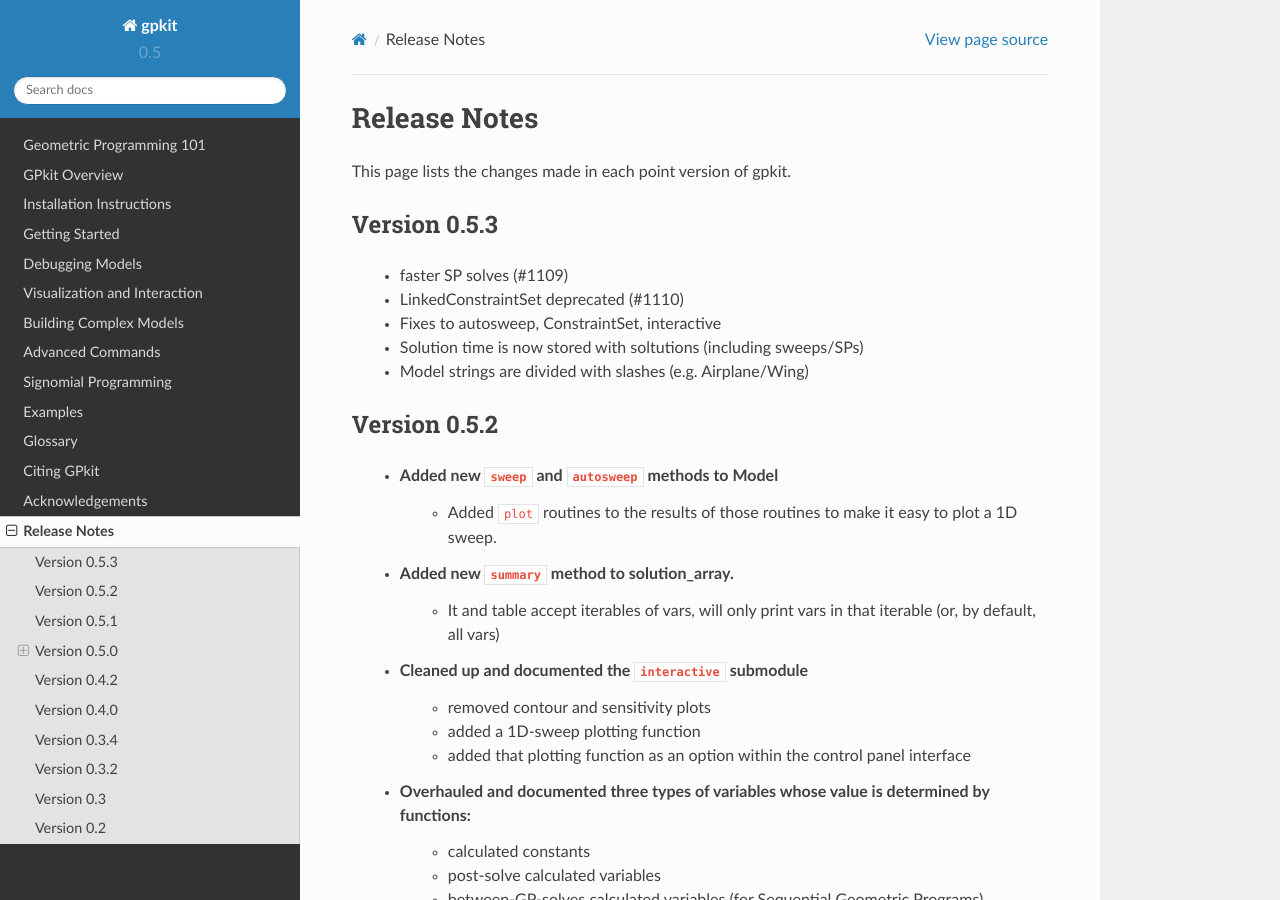
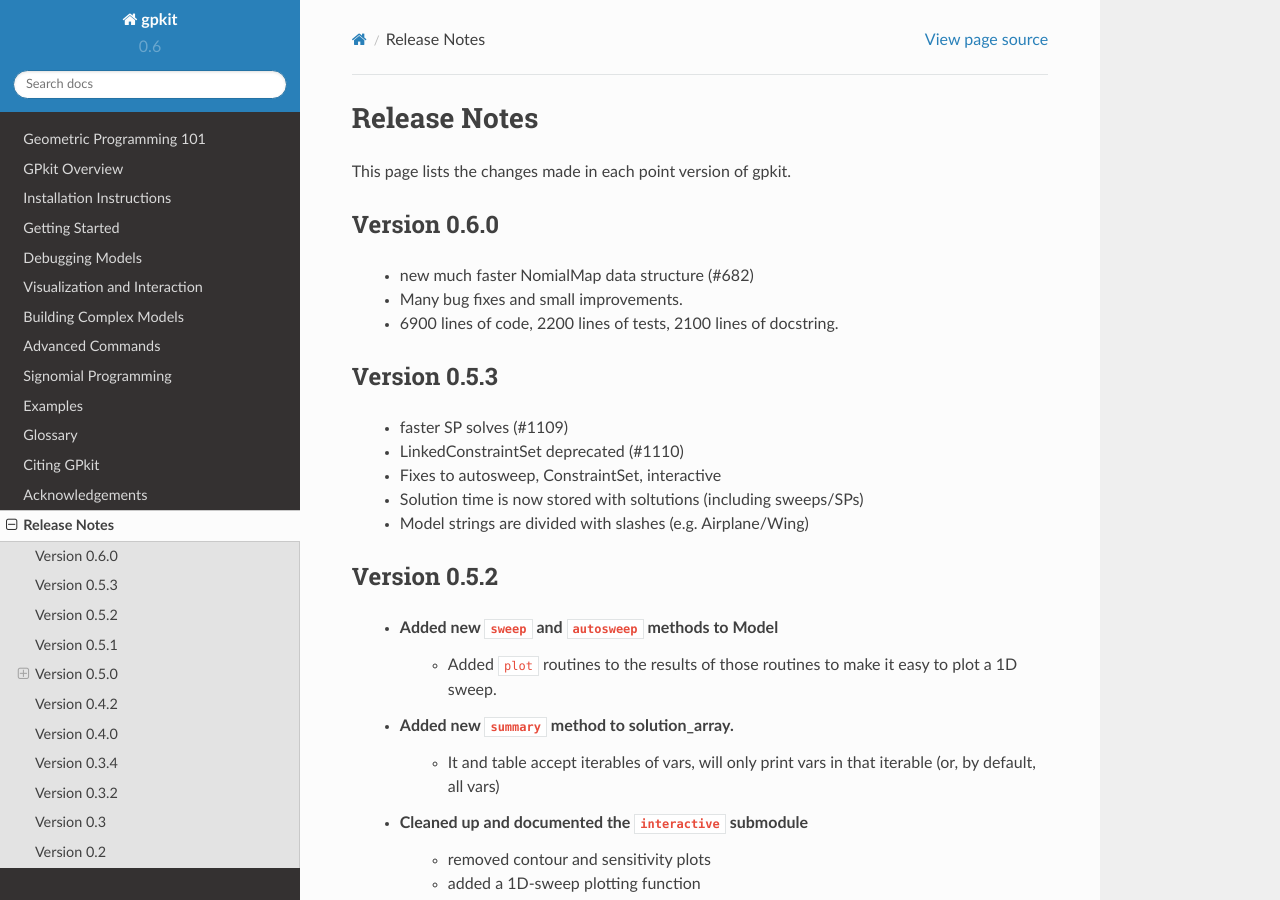
Before and after one commit to convexengineering/gpkit, a Sphinx documentation site: the page built from docs/source/releasenotes.rst, in a window 1280 px wide and 900 px high. Built offline with Sphinx 7.4.7 and the Read the Docs theme 2.0.0, drawn with Linux system fonts in a browser that asks for light colours.

Commit message:
release v0.6

```diff
--- a/docs/source/autodoc/gpkit.rst
+++ b/docs/source/autodoc/gpkit.rst
@@ -2,6 +2,9 @@
 ********
 
 *For an alphabetical listing of all commands, check out the* :ref:`genindex`
+
+gpkit package
+=============
 
 Subpackages
 -----------
--- a/docs/source/citinggpkit.rst
+++ b/docs/source/citinggpkit.rst
@@ -8,5 +8,5 @@
           title={GPkit software for geometric programming},
           howpublished={\url{https://github.com/convexengineering/gpkit}},
           year={2017},
-          note={Version 0.5.3}
+          note={Version 0.6.0}
          }
--- a/docs/source/conf.py
+++ b/docs/source/conf.py
@@ -55,9 +55,9 @@
 # built documents.
 #
 # The short X.Y version.
-version = '0.5'
+version = '0.6'
 # The full version, including alpha/beta/rc tags.
-release = '0.5.3'
+release = '0.6.0'
 
 # The language for content autogenerated by Sphinx. Refer to documentation
 # for a list of supported languages.
--- a/docs/source/releasenotes.rst
+++ b/docs/source/releasenotes.rst
@@ -2,6 +2,12 @@
 *************
 
 This page lists the changes made in each point version of gpkit.
+
+Version 0.6.0
+=============
+ * new much faster NomialMap data structure (#682)
+ * Many bug fixes and small improvements.
+ * 6900 lines of code, 2200 lines of tests, 2100 lines of docstring.
 
 Version 0.5.3
 =============
--- a/gpkit/__init__.py
+++ b/gpkit/__init__.py
@@ -19,7 +19,7 @@
 from os.path import dirname as os_path_dirname
 SETTINGS_PATH = os_sep.join([os_path_dirname(__file__), "env", "settings"])
 
-__version__ = "0.5.3"
+__version__ = "0.6.0"
 UNIT_REGISTRY = None
 SIGNOMIALS_ENABLED = False
 GPBLU = "#59ade4"
--- a/setup.py
+++ b/setup.py
@@ -53,7 +53,7 @@
     author_email="gpkit@mit.edu",
     url="https://www.github.com/convexengineering/gpkit",
     install_requires=["numpy >= 1.8.1", "pint", "scipy"],
-    version="0.5.3.0",
+    version="0.6.0.0",
     packages=["gpkit", "gpkit._mosek", "gpkit.tests", "gpkit.interactive",
               "gpkit.nomials", "gpkit.constraints", "gpkit.tools"],
     package_data={"gpkit": ["pint/*", "env/*"],
```
Also changed, not shown: docs/source/autodoc/gpkit.constraints.rst (+11 -19 lines), docs/source/autodoc/gpkit.nomials.rst (+14 -6 lines), nomenclature.py (deleted, +0 -35 lines), 6 other files.
